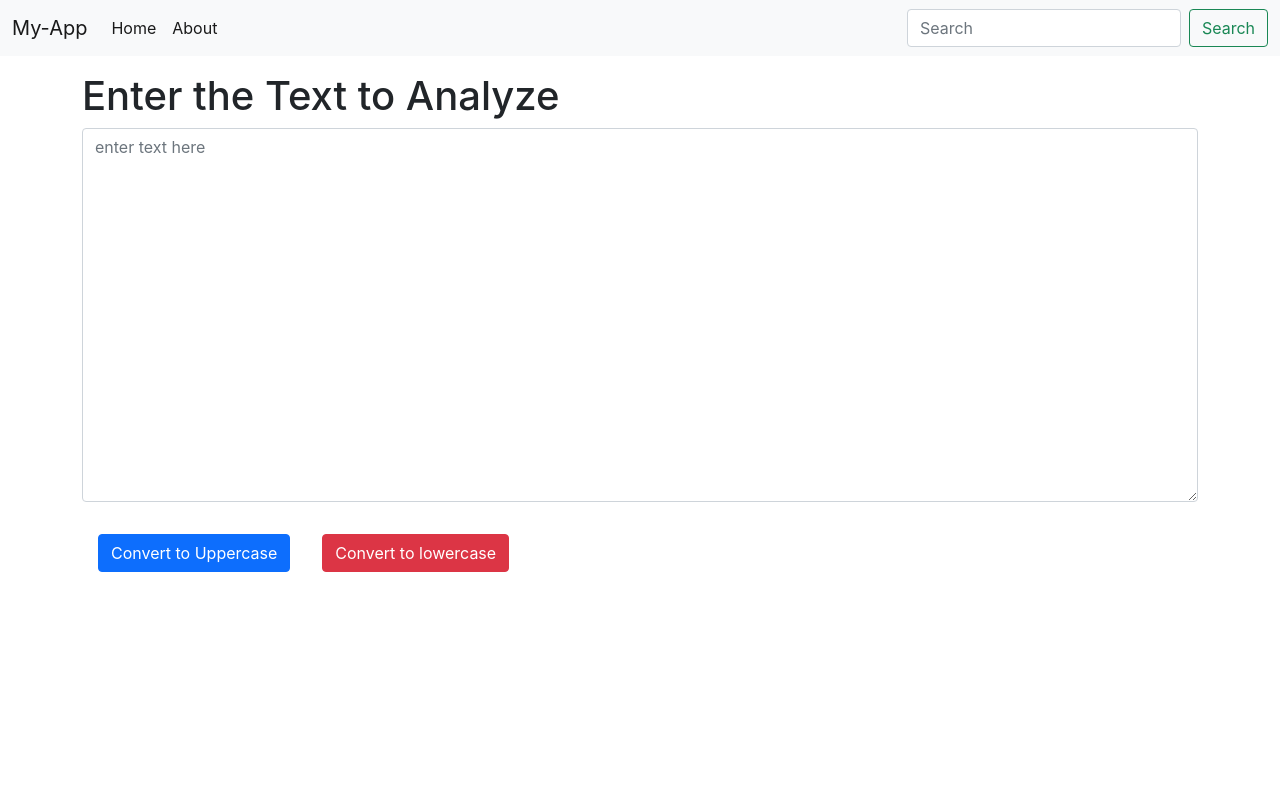
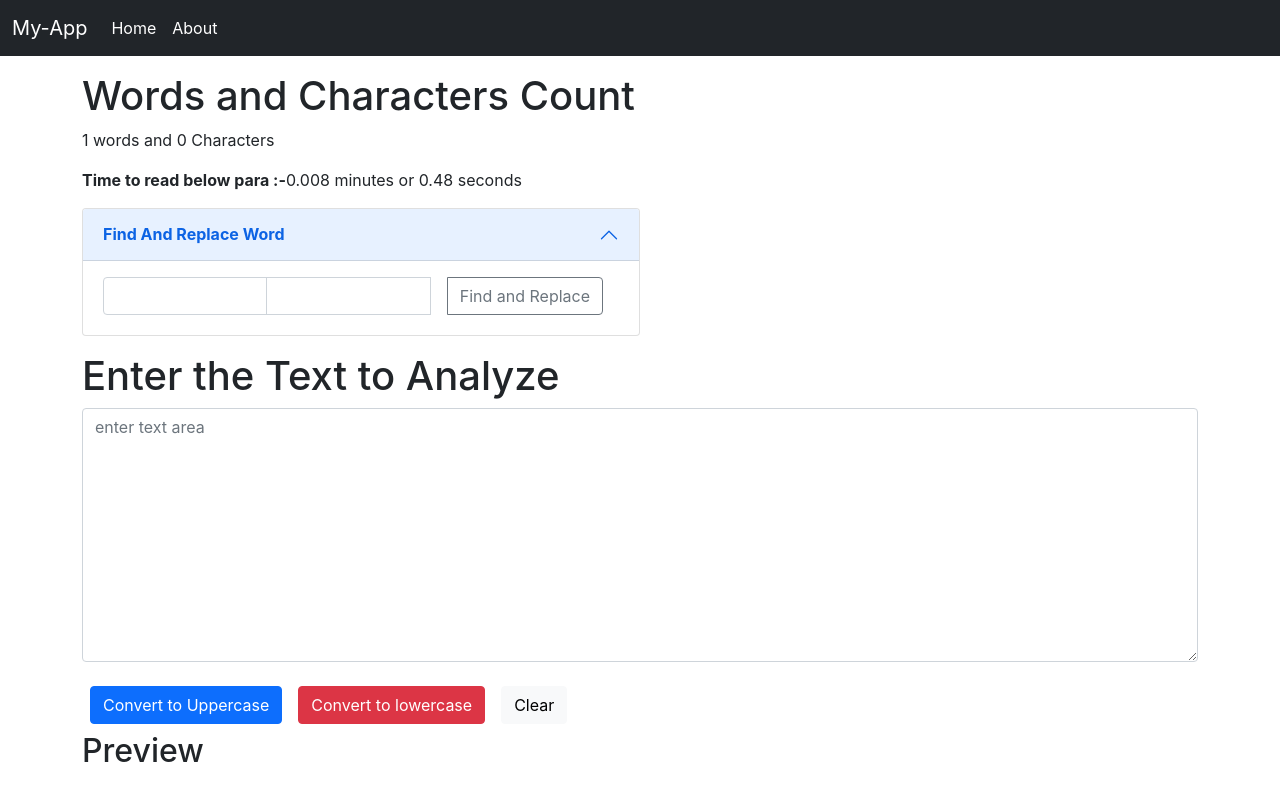
Before and after one commit to theav21/firstreact, a React (Create React App) app: page / in a window 1280 px wide. Built offline with nearby package versions, Linux system fonts and the light colour scheme.

Commit message:
Introducing new features to my-app

```diff
--- a/src/App.css
+++ b/src/App.css
@@ -37,6 +37,10 @@
   }
 }
 .wrapper{
-  width: 80%;
-  margin: auto;
+  width: 15%;
+  margin-left: 0px;
 }
+.wrapper1{
+  width: 50%;
+  margin-right: 0px;
+}
--- a/src/components/Navbar.js
+++ b/src/components/Navbar.js
@@ -2,7 +2,7 @@ import React from 'react'
 
 export default function (props) {
   return (
-    <nav className="navbar navbar-expand-lg navbar-light bg-light">
+    <nav className="navbar navbar-expand-lg navbar-dark bg-dark">
     <div className="container-fluid">
     <a className="navbar-brand" href="#">{props.title}</a>
     <button className="navbar-toggler" type="button" data-bs-toggle="collapse" data-bs-target="#navbarSupportedContent" aria-controls="navbarSupportedContent" aria-expanded="false" aria-label="Toggle navigation">
@@ -17,10 +17,10 @@ export default function (props) {
           <a className="nav-link active" href="#">About</a>
         </li>
       </ul>
-      <form className="d-flex">
+      {/* <form className="d-flex">
         <input className="form-control me-2" type="search" placeholder="Search" aria-label="Search"/>
         <button className="btn btn-outline-success" type="submit">Search</button>
-      </form>
+      </form> */}
     </div>
     </div>
     </nav>
--- a/src/components/TextForm.js
+++ b/src/components/TextForm.js
@@ -10,7 +10,12 @@ function TextForm (props) {
         // console.log("button has been clicked");
         let newText2=text.toLowerCase();
         setText(newText2)
-    }
+      }
+
+      const click=() => {
+        let newtext=" ";
+        setText(newtext)
+      }
 
 
       const changeHandler=(event)=>{
@@ -18,17 +23,60 @@ function TextForm (props) {
         setText(event.target.value)
       }
 
+      const handlefindChange= (event)=>{
+        findWord(event.target.value)
+      }
+      const handlereplaceChange=(event)=>{
+        console.log(replaceWord(event.target.value))
+      }
+      const handlereplaceClick=()=>{
+        let newText = text.replaceAll(fWord,rWord);
+        setText(newText)
+      }
+
+
       const [text, setText] = useState("");
+      const [fWord , findWord] = useState("");
+      const [rWord , replaceWord] = useState("");
 
       return (
+        <>
+        <div className="container my-3">
+          <h1>Words and Characters Count</h1>
+          <p>{text.split(" ").length} words and {text.length} Characters</p>
+          <p><b>Time to read below para :-</b>{0.008 * text.split(" ").length} minutes or {0.48 * text.split(" ").length} seconds </p>
+          <div class="wrapper1 accordion-item">
+                <h2 class="accordion-header" id="headingOne">
+                  <button class="accordion-button" type="button" data-bs-toggle="collapse" data-bs-target="#collapseOne" aria-expanded="true" aria-controls="collapseOne">
+                    <b>Find And Replace Word</b>
+                  </button>
+                </h2>
+                <div id="collapseOne" class="accordion-collapse collapse show" aria-labelledby="headingOne" data-bs-parent="#accordionExample">
+                  <div class="accordion-body">
+                      <div className="input-group mb-1">
+                        <input type="text" className="form-control" value={fWord} onChange={handlefindChange} aria-describedby="button-addon2"/>
+                        <input type="text" className="form-control" value={rWord} onChange={handlereplaceChange}  aria-describedby="button-addon2"/>
+                        <button className="btn btn-outline-secondary mx-3" onClick={handlereplaceClick} type="button" id="button-addon2">Find and Replace</button>
+                      </div>
+                  </div>
+                </div>
+            </div>
+
+        </div>
         <div className='container my-3'>
             <h1>{props.heading}</h1>
             <div className="mb-3">
-                <textarea className="form-control" value={text} onChange={changeHandler} id="exampleFormControlTextarea1" rows="15" placeholder='enter text here'></textarea>
+                <textarea className="form-control" value={text} onChange={changeHandler} id="exampleFormControlTextarea1" rows="10" placeholder='enter text area'></textarea>
             </div>
-            <button type='button' onClick={clickHandler}  className="btn btn-primary m-3">Convert to Uppercase</button>
-            <button type='button' onClick={clickHandler2}  className="btn btn-danger m-3">Convert to lowercase</button>
+            <button type='button' onClick={clickHandler}  className="btn btn-primary m-2">Convert to Uppercase</button>
+            <button type='button' onClick={clickHandler2}  className="btn btn-danger m-2">Convert to lowercase</button>
+            <button type='button' onClick={click}  className="btn btn-light m-2">Clear</button>
+            <h2>Preview</h2>
+            <p>{text}</p>
+
+
         </div>
+        </>
       )
 }
 export default TextForm;
```
